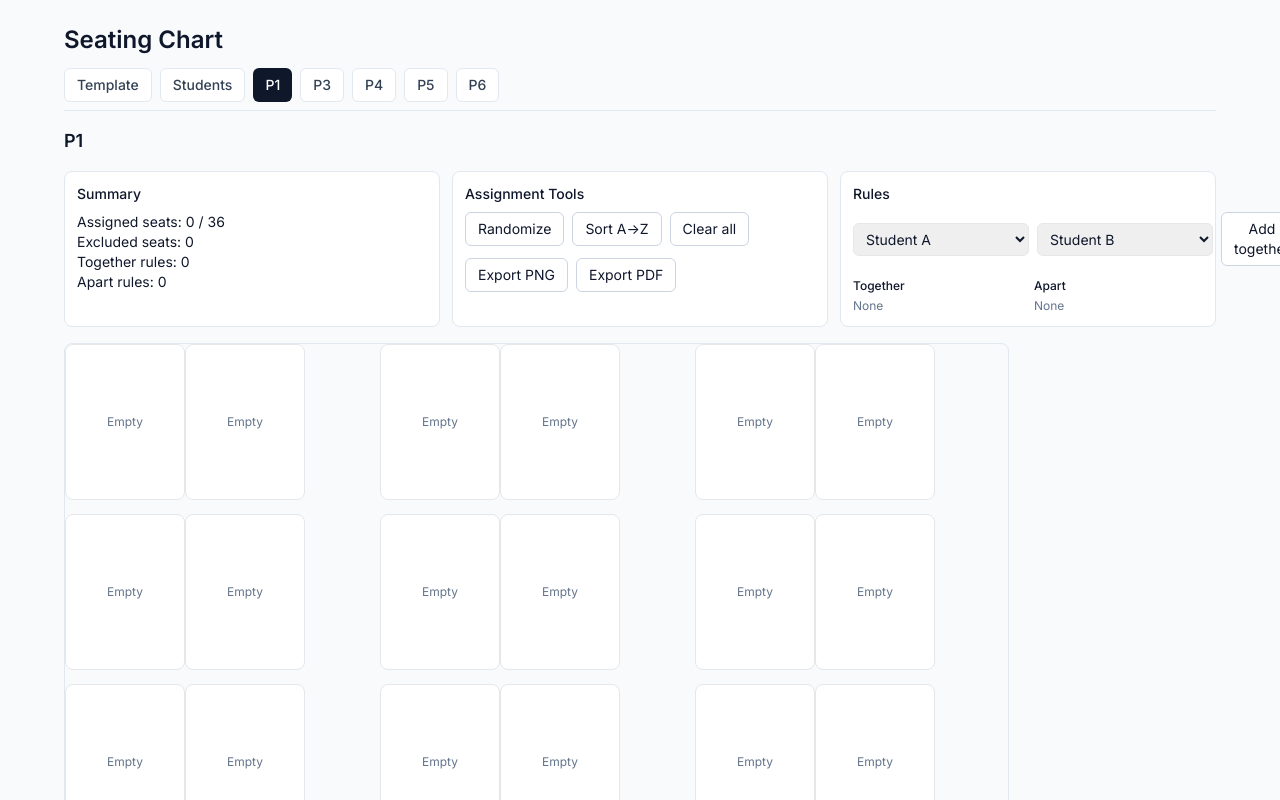
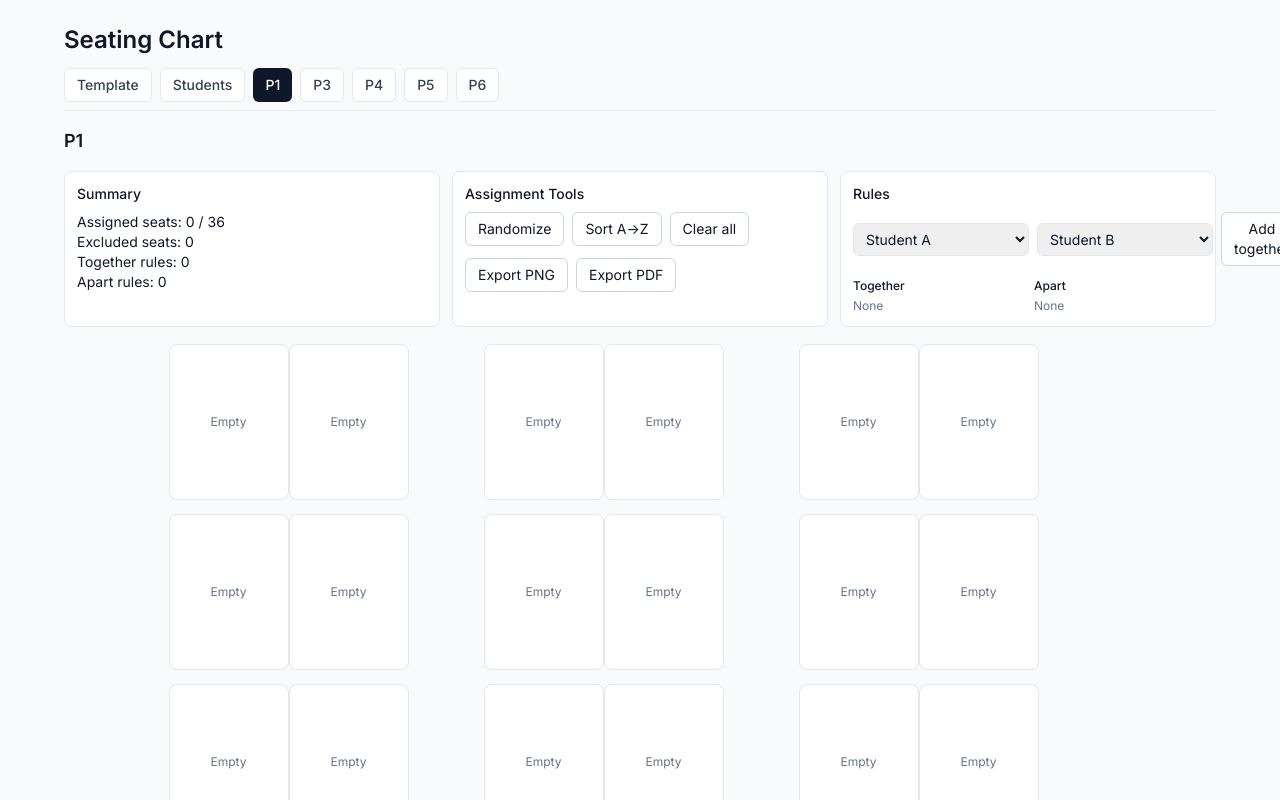
Before and after one commit to rubberduckinatruck/seating-chart, a React (Vite) app: page / in a window 1280 px wide. Shown: the top 800 px of the page. Built offline with nearby package versions, Linux system fonts and the light colour scheme.

Commit message:
Update PeriodTab.tsx

```diff
--- a/src/tabs/PeriodTab.tsx
+++ b/src/tabs/PeriodTab.tsx
@@ -170,7 +170,7 @@ export default function PeriodTab({ periodId }: { periodId: PeriodId }) {
       <div
         id="period-canvas"
         ref={canvasRef}
-        className="relative border border-slate-200 rounded-lg bg-slate-50 overflow-hidden"
+        className="relative mx-auto border border-slate-50 rounded-lg bg-slate-50 overflow-hidden"
         style={{
           width: Math.max(900, 3 * (2 * template.spacing.cardW + template.spacing.withinPair + template.spacing.betweenPairs)),
           height: 6 * (template.spacing.cardH + template.spacing.rowGap) + 100,
```
